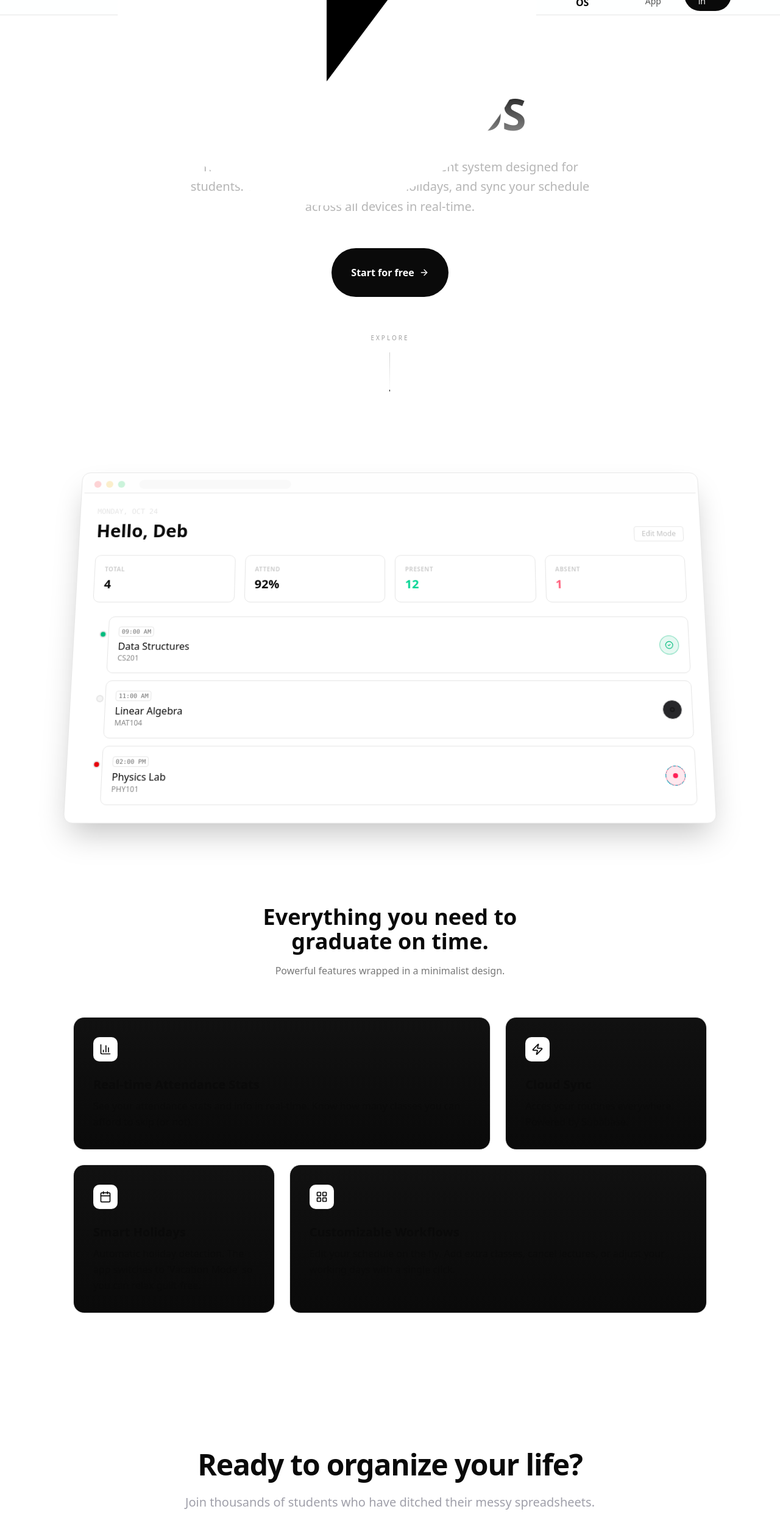
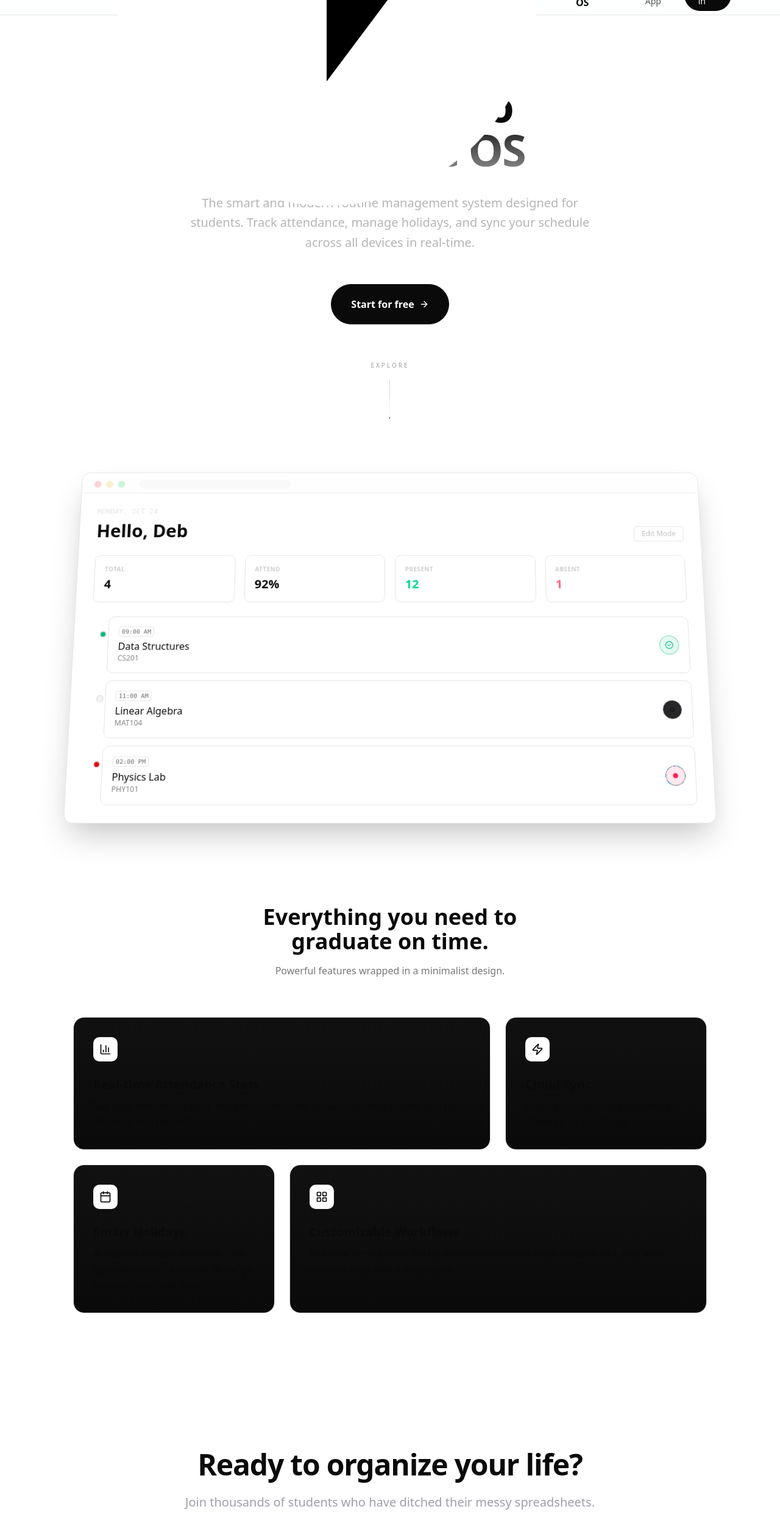
Before and after one commit to DebpratimSharma/AcademicOS, a Next.js app: page / in a window 1280 px wide. Shown: the part 40-2556 px from the top of the page at 61% size. Built offline with nearby package versions, Linux system fonts and the light colour scheme; no server answers.

Commit message:
UI refinements

```diff
--- a/app/page.tsx
+++ b/app/page.tsx
@@ -177,7 +177,7 @@ export default async function LandingPage() {
       <Navbar />
       <div id="hero" className="flex bg-grid flex-col gap-3 items-center justify-center w-full min-h-screen">
         <FadeIN delay={100}>
-          <h1 className="text-5xl md:text-7xl font-bold tracking-tight text-foreground mb-6 text-center">
+          <h1 className="text-5xl md:text-7xl mt-16 md:mt-26 font-bold tracking-tight text-foreground mb-6 text-center">
             Welcome to <br />
             <span className="text-transparent bg-clip-text bg-gradient-to-b from-foreground to-foreground/40">
               Academic OS
@@ -193,7 +193,7 @@ export default async function LandingPage() {
           </p>
         </FadeIN>
         <LoginButton>
-          <button className="py-7 px-8 rounded-full bg-foreground text-background font-semibold cursor-pointer transition-colors flex items-center gap-2">
+          <button className="py-5 px-8 rounded-full bg-foreground border border-foreground text-background font-semibold cursor-pointer hover:bg-background hover:text-foreground transition-colors duration-300 flex items-center gap-2">
             Start for free <ArrowRight size={16} />
           </button>
         </LoginButton>
@@ -206,11 +206,13 @@ export default async function LandingPage() {
           </span>
 
           {/* The Animated Line */}
-          <div className="w-[1px] h-16 bg-gradient-to-b from-foreground/20 via-foreground/10 to-transparent relative overflow-hidden">
-            <div className="absolute top-0 left-0 w-full h-1/2 bg-foreground animate-scroll-line"></div>
+          <div className="w-px rounded-full h-16 bg-linear-to-b from-foreground/20 via-foreground/10 to-transparent relative overflow-hidden">
+            <div className=" w-full h-1/2 bg-foreground animate-scroll-line"></div>
           </div>
         </a>
       </div>
+
+      {/* Mockup section*/}
       <div className="w-full px-5 md:px-30 pb-10 scroll-mt-24" id="explore" >
         <FadeIN delay={300}>
           <HeroMockup  />
@@ -278,7 +280,7 @@ export default async function LandingPage() {
             </p>
             <div className="w-full flex justify-center">
               <LoginButton>
-                <button className="py-7 px-8 rounded-full bg-foreground text-background font-semibold cursor-pointer transition-colors flex items-center gap-2">
+                <button className="py-7 px-8 rounded-full border border-foreground bg-foreground hover:bg-background hover:text-foreground text-background font-semibold cursor-pointer transition-colors duration-300 flex items-center gap-2">
                   Start for free <ArrowRight size={16} />
                 </button>
               </LoginButton>
```
